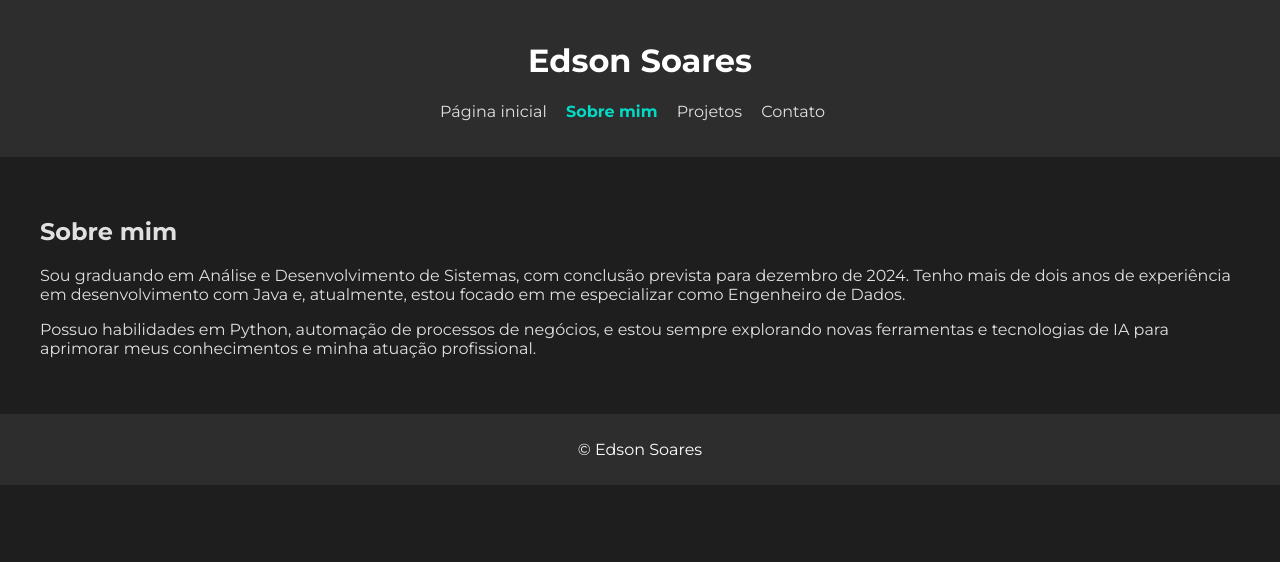
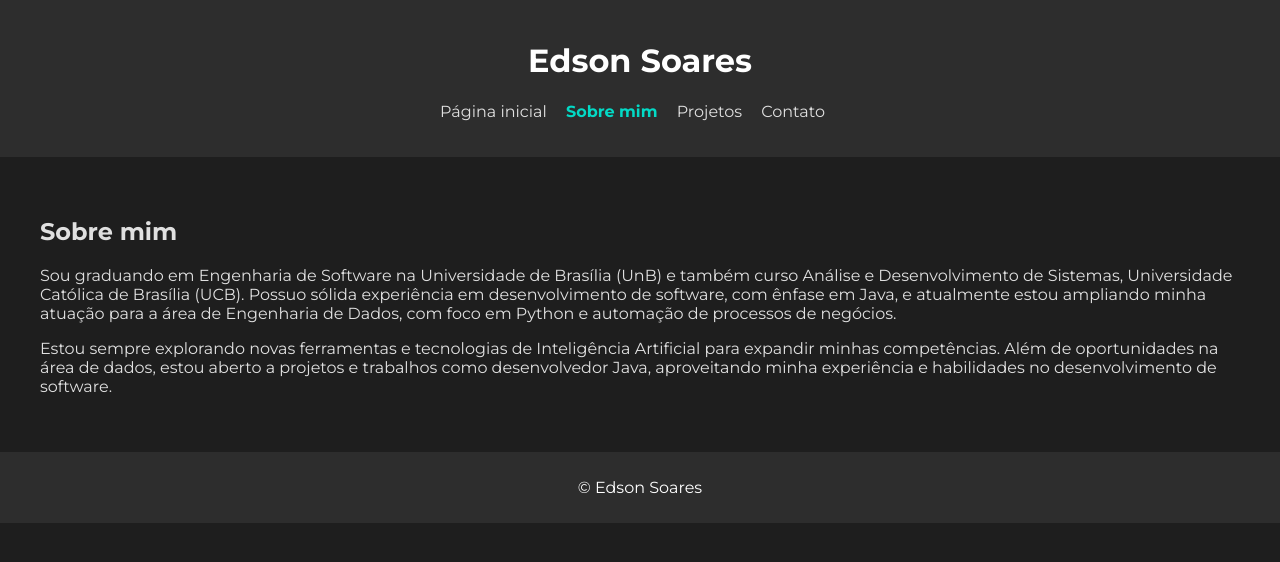
Before and after one commit to edsondearaujo/edsondearaujo.github.io, a Jekyll site: the page built from about.html, in a window 1280 px wide. Shown: the top 562 px of the page. Built offline with Jekyll 4.4.1, drawn with Linux system fonts in a browser that asks for light colours.

```diff
--- a/about.html
+++ b/about.html
@@ -4,5 +4,5 @@ title: "Sobre mim"
 ---
 
 <h2>Sobre mim</h2>
-<p>Sou graduando em Análise e Desenvolvimento de Sistemas, com conclusão prevista para dezembro de 2024. Tenho mais de dois anos de experiência em desenvolvimento com Java e, atualmente, estou focado em me especializar como Engenheiro de Dados.</p>
-<p>Possuo habilidades em Python, automação de processos de negócios, e estou sempre explorando novas ferramentas e tecnologias de IA para aprimorar meus conhecimentos e minha atuação profissional.</p>
+<p>Sou graduando em Engenharia de Software na Universidade de Brasília (UnB) e também curso Análise e Desenvolvimento de Sistemas, Universidade Católica de Brasília (UCB). Possuo sólida experiência em desenvolvimento de software, com ênfase em Java, e atualmente estou ampliando minha atuação para a área de Engenharia de Dados, com foco em Python e automação de processos de negócios.</p>
+<p>Estou sempre explorando novas ferramentas e tecnologias de Inteligência Artificial para expandir minhas competências. Além de oportunidades na área de dados, estou aberto a projetos e trabalhos como desenvolvedor Java, aproveitando minha experiência e habilidades no desenvolvimento de software.</p>
--- a/index.html
+++ b/index.html
@@ -4,7 +4,7 @@ title: "Home"
 ---
 
 <h2>Bem-vindo ao meu portfólio!</h2>
-<p>Sou Edson Soares, com uma experiência consistente em desenvolvimento de software desde 2016, agora direcionando meu foco para Engenharia de Dados. Com um forte interesse por Inteligência Artificial e automação de processos de negócios, este portfólio apresenta meus projetos e as habilidades que venho aprimorando ao longo da minha carreira no setor de tecnologia.</p>
+<p>Sou Edson Soares, desenvolvedor de software com ampla experiência em Java e, atualmente, focado na transição para Engenharia de Dados. Minha paixão por Inteligência Artificial e automação de processos de negócios me impulsiona a criar soluções inovadoras. Neste portfólio, você encontrará uma amostra dos projetos que desenvolvi e das habilidades que venho aprimorando ao longo da minha trajetória no setor de tecnologia.</p>
 <!-- <a class="btn" href="{{ "/projects" | relative_url }}">Projetos</a> -->
 <br>
 <h2>Meus Projetos</h2><br>
```
Also changed, not shown: assets/img/eu_hlg.jpg (added), 3 other files.
